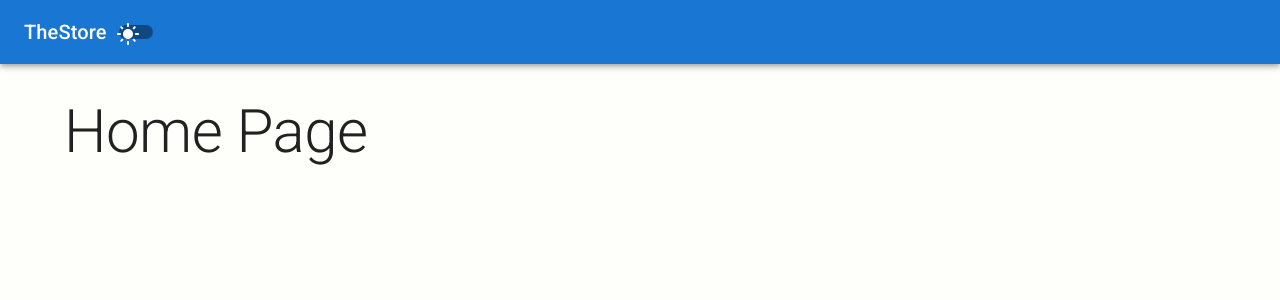
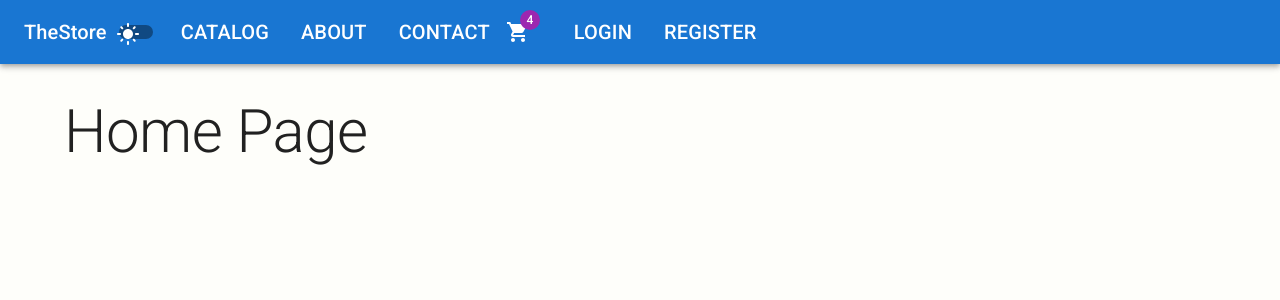
Before and after one commit to denisjovic/theStore, a React (Vite) app in the folder client/: page / in a window 1280 px wide. Shown: the top 300 px of the page. Built offline with nearby package versions, Linux system fonts and the light colour scheme.

Commit message:
Add navlinks

```diff
--- a/client/src/pages/Header.tsx
+++ b/client/src/pages/Header.tsx
@@ -1,23 +1,91 @@
-import { AppBar, Toolbar, Typography, Switch } from "@mui/material";
+import {
+  AppBar,
+  Toolbar,
+  Typography,
+  Switch,
+  List,
+  ListItem,
+  IconButton,
+  Badge,
+} from "@mui/material";
 import LightModeIcon from "@mui/icons-material/LightMode";
 import ModeNightIcon from "@mui/icons-material/ModeNight";
+import { NavLink } from "react-router-dom";
+import { ShoppingCart } from "@mui/icons-material";
 
 interface Props {
   darkMode: boolean;
   toggleDarkMode: () => void;
 }
 
+const middleLinks = [
+  { title: "catalog", path: "/catalog" },
+  { title: "about", path: "/about" },
+  { title: "contact", path: "/contact" },
+];
+
+const rightLinks = [
+  { title: "login", path: "/login" },
+  { title: "register", path: "/register" },
+];
+
 export default function Header({ toggleDarkMode, darkMode }: Props) {
   return (
     <AppBar position="static" sx={{ mb: 4 }}>
       <Toolbar>
-        <Typography variant="h6">TheStore</Typography>
+        <Typography
+          variant="h6"
+          component={NavLink}
+          to="/"
+          color="inherit"
+          sx={{ textDecoration: "none" }}
+        >
+          TheStore
+        </Typography>
         <Switch
           checked={darkMode}
           onChange={toggleDarkMode}
           checkedIcon={<ModeNightIcon />}
           icon={<LightModeIcon />}
         />
+        <List sx={{ display: "flex" }}>
+          {middleLinks.map(({ title, path }) => (
+            <ListItem
+              component={NavLink}
+              to={path}
+              key={path}
+              sx={{
+                color: "inherit",
+                typography: "h6",
+                "&hover": {
+                  color: "secondary.main",
+                },
+                "&.active": {
+                  color: "text.secondary",
+                },
+              }}
+            >
+              {title.toUpperCase()}
+            </ListItem>
+          ))}
+        </List>
+        <IconButton size={"large"} edge="start" color="inherit" sx={{ mr: 2 }}>
+          <Badge badgeContent="4" color="secondary">
+            <ShoppingCart />
+          </Badge>
+        </IconButton>
+        <List sx={{ display: "flex" }}>
+          {rightLinks.map(({ title, path }) => (
+            <ListItem
+              component={NavLink}
+              to={path}
+              key={path}
+              sx={{ color: "inherit", typography: "h6" }}
+            >
+              {title.toUpperCase()}
+            </ListItem>
+          ))}
+        </List>
       </Toolbar>
     </AppBar>
   );
```
